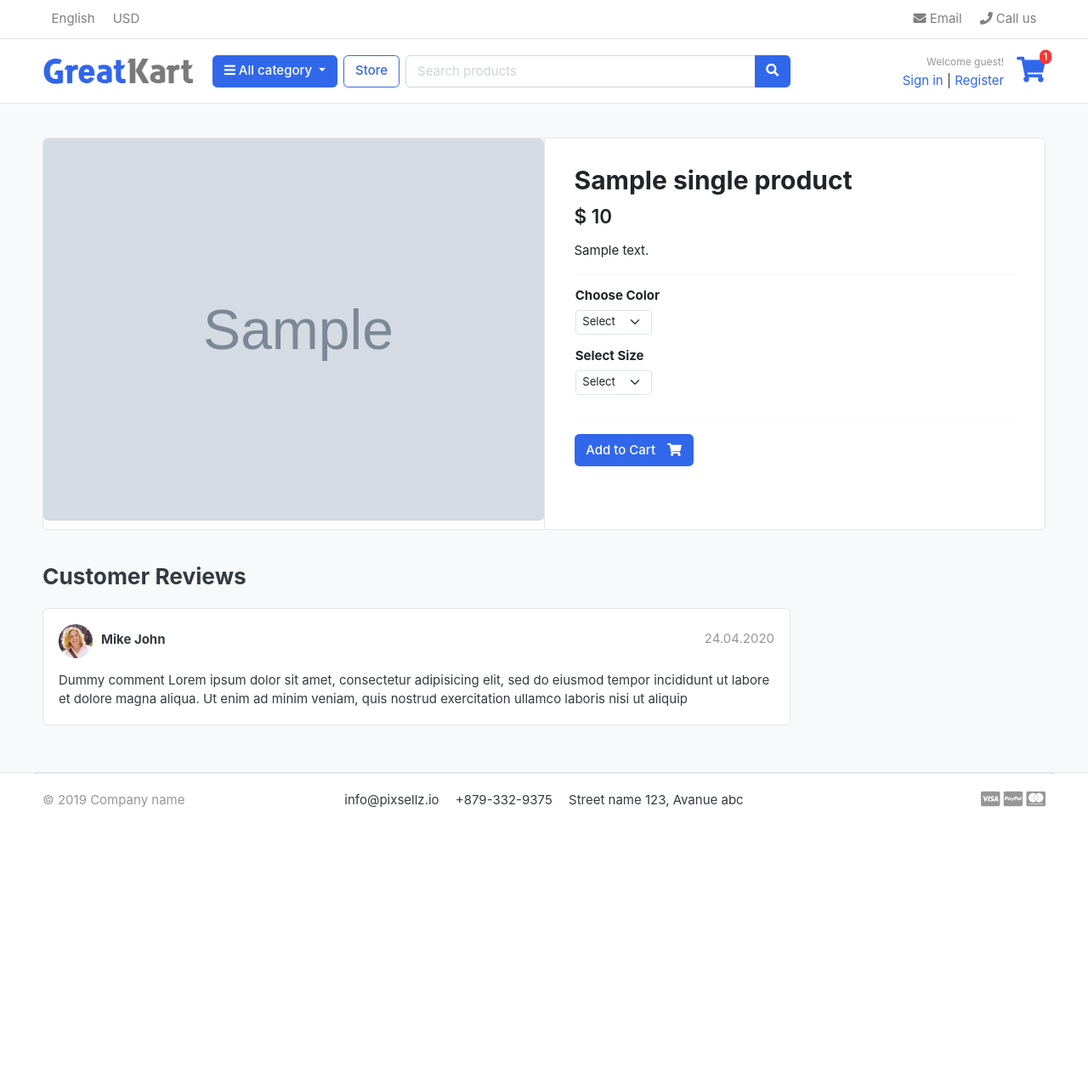
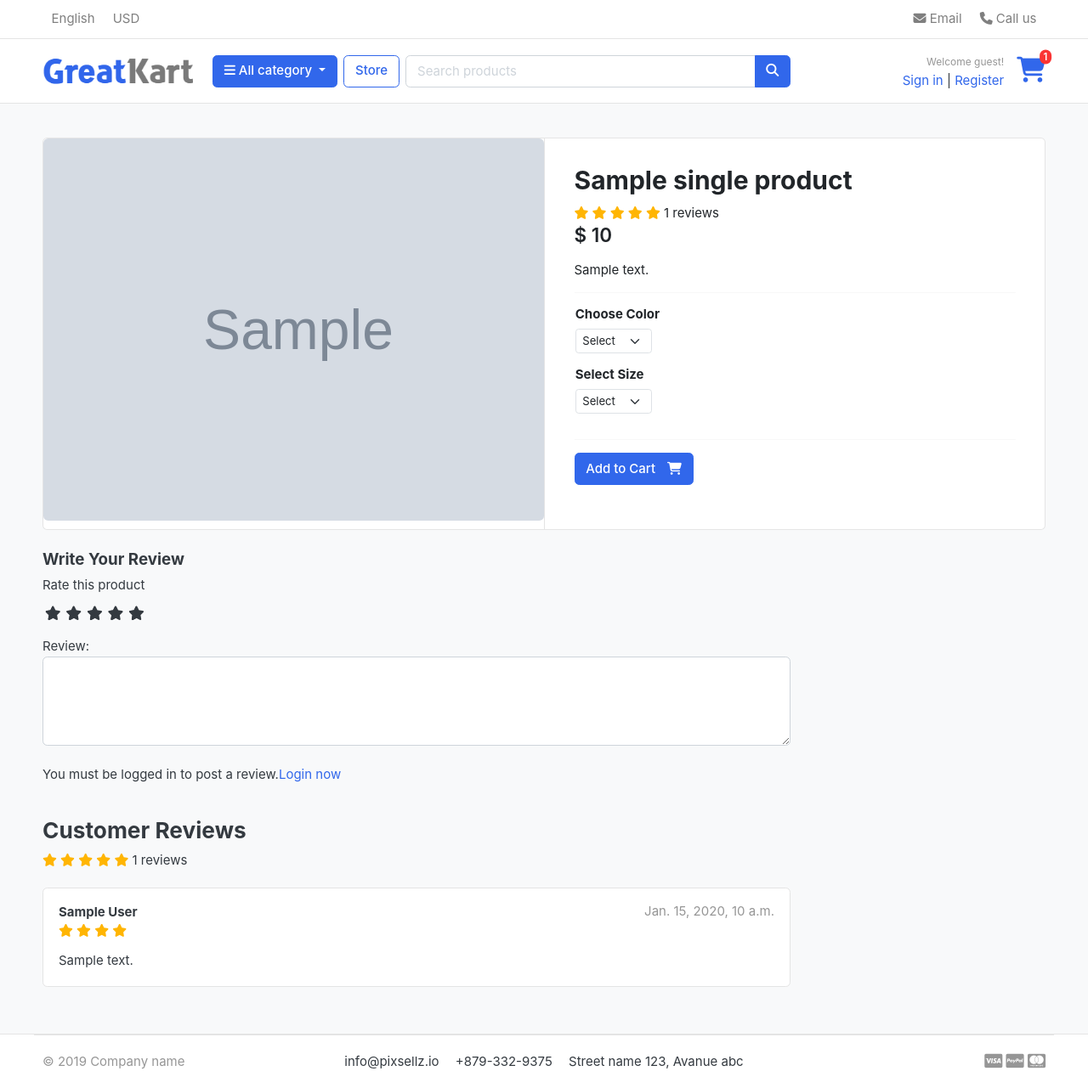
Before and after one commit to Fathimaka04/Ecommerce-django, a Django app: template templates/store/product_detail.html in a window 1280 px wide. Shown: the whole page at 85% size. Before the commit the page ends 951 px from the top, so only its background shows below. Run offline with Django 3.2, Linux system fonts and the light colour scheme; the template is opened without the code that fills it: most values are stand-ins (such as "Sample title", 1, 10 or a date in 2020); grey boxes marked "Sample" are stand-in pictures; some libraries are stand-ins or nearby versions; some web fonts are replaced.

Commit message:
review and rating system

```diff
--- a/accounts/models.py
+++ b/accounts/models.py
@@ -57,6 +57,11 @@ class account(AbstractBaseUser):
     USERNAME_FIELD='email' #setting username in login as email
     REQUIRED_FIELDS=['username','first_name','last_name']
     objects=MyAccountManager()
+
+
+    def full_name(self):
+        return f'{self.first_name} {self.last_name}'
+
     def __str__(self):
         return self.email
 
--- a/shopease/settings.py
+++ b/shopease/settings.py
@@ -123,10 +123,10 @@ USE_TZ = True
 # Static files (CSS, JavaScript, Images)
 # https://docs.djangoproject.com/en/6.0/howto/static-files/
 
-STATIC_URL = 'static/'
-STATIC_ROOT = BASE_DIR /'static'
+STATIC_URL = '/static/'
+STATIC_ROOT = BASE_DIR /'staticfiles'
 STATICFILES_DIRS=[
-    'shopease/static',
+    BASE_DIR / "static",
 ]
 
 #media files configuration
--- /dev/null
+++ b/static/css/custom.css
@@ -0,0 +1,53 @@
+
+
+/* Hide radio button */
+.rate > input {
+    display: none;
+}
+.rate {
+    display: inline-block;
+    border: 0;
+}
+
+.rate > label {
+    float: right;
+    position: relative;
+}
+
+/* showing the stars */
+.rate > label:before {
+    display: inline-block;
+    font-size: 1.1rem;
+    font-family: "Font Awesome 6 Free";
+    font-weight: 900;
+    content: "\f005";
+    margin: 0;
+    padding: 0.3rem 0.2rem;
+    cursor: pointer;
+}
+
+/* Half star */
+.rate .half:before {
+    content: "\f089";
+    position: absolute;
+    padding-right: 0;
+    font-family: "Font Awesome 6 Free";
+    font-weight: 900;
+}
+
+/* hover and checked */
+.rate input:checked ~ label,
+.rate label:hover,
+.rate label:hover ~ label {
+    color: #ffb503;
+}
+
+/* hover highlight */
+.rate input:checked + label:hover,
+.rate input:checked ~ label:hover,
+.rate label:hover ~ input:checked ~ label {
+    color: #cc9000;
+}
+.rating-star i{
+    color: #ffb503 !important;
+}
--- a/store/admin.py
+++ b/store/admin.py
@@ -1,5 +1,5 @@
 from django.contrib import admin
-from .models import Product,Variation
+from .models import Product,Variation,ReviewRating
 
 
 # Register your models here.
@@ -15,3 +15,4 @@ class VariationAdmin(admin.ModelAdmin):
 
 admin.site.register(Product,ProductAdmin)
 admin.site.register(Variation,VariationAdmin)
+admin.site.register(ReviewRating)
--- a/store/urls.py
+++ b/store/urls.py
@@ -26,4 +26,6 @@ urlpatterns = [
     path('category/<slug:category_slug>/',views.store,name='products_by_category'),
     path('category/<slug:category_slug>/<slug:product_slug>/',views.product_detail,name='products_detail'),
     path('search/',views.search,name='search'),
+    path('submit_review/<int:product_id>/',views.submit_review,name='submit_review'),
+
 ]
--- a/templates/base.html
+++ b/templates/base.html
@@ -6,51 +6,47 @@
 <meta http-equiv="pragma" content="no-cache" />
 <meta http-equiv="cache-control" content="max-age=604800" />
 <meta name="viewport" content="width=device-width, initial-scale=1, shrink-to-fit=no">
+
+<!-- Bootstrap CSS -->
 <link href="https://cdn.jsdelivr.net/npm/bootstrap@5.3.2/dist/css/bootstrap.min.css" rel="stylesheet">
-<link rel="stylesheet" href="https://cdnjs.cloudflare.com/ajax/libs/font-awesome/4.7.0/css/font-awesome.min.css">
+
+<!-- Font Awesome 5 -->
+<link rel="stylesheet"
+      href="https://cdnjs.cloudflare.com/ajax/libs/font-awesome/6.4.0/css/all.min.css"
+      crossorigin="anonymous"
+      referrerpolicy="no-referrer" />
 
 <title>GreatKart | One of the Biggest Online Shopping Platform</title>
-
 <link href="{% static 'images/favicon.ico' %}" rel="shortcut icon" type="image/x-icon">
 
 <!-- jQuery -->
-<script src="js/jquery-2.0.0.min.js" type="text/javascript"></script>
+<script src="{% static 'js/jquery-2.0.0.min.js' %}" type="text/javascript"></script>
 
-<!-- Bootstrap4 files-->
-<script src="js/bootstrap.bundle.min.js" type="text/javascript"></script>
-<link href="{% static 'css/bootstrap.css'%}" rel="stylesheet" type="text/css"/>
-
-<!-- Font awesome 5 -->
-<link href="{% static 'fonts/fontawesome/css/all.min.css'%}" type="text/css" rel="stylesheet">
+<!-- Bootstrap JS -->
+<script src="{% static 'js/bootstrap.bundle.min.js' %}" type="text/javascript"></script>
+<link href="{% static 'css/bootstrap.css' %}" rel="stylesheet" type="text/css"/>
 
 <!-- custom style -->
-<link href="{% static 'css/ui.css'%}" rel="stylesheet" type="text/css"/>
-<link href="{% static 'css/responsive.css'%}" rel="stylesheet" media="only screen and (max-width: 1200px)" />
+<link href="{% static 'css/ui.css' %}" rel="stylesheet" type="text/css"/>
+<link href="{% static 'css/responsive.css' %}" rel="stylesheet" media="only screen and (max-width: 1200px)" />
+<link href="{% static 'css/custom.css' %}" rel="stylesheet" type="text/css"/>
 
 <!-- custom javascript -->
-<script src="js/script.js" type="text/javascript"></script>
+<script src="{% static 'js/script.js' %}" type="text/javascript"></script>
 
 <script type="text/javascript">
-/// some script
-
-// jquery ready start
 $(document).ready(function() {
-	// jQuery code
-
+    // jQuery code
 });
-// jquery end
 </script>
-
 </head>
 <body>
-	<script src="https://cdn.jsdelivr.net/npm/bootstrap@5.3.2/dist/js/bootstrap.bundle.min.js"></script>
 
-<!-- section-header.// -->
-<!-- navabar-->
+<!-- navabar -->
 {% include 'includes/navbar.html' %}
-{% block content%}
+{% block content %}{% endblock %}
 
-
-{% endblock%}
 <!-- footer -->
 {% include 'includes/footer.html' %}
+</body>
+</html>
--- a/templates/store/product_detail.html
+++ b/templates/store/product_detail.html
@@ -26,6 +26,17 @@
 	<article class="content-body">
 
 	<h2 class="title">{{ single_product.product_name}}</h2>
+	<div class="rating-star">
+					<span>
+						<i class="fa-solid fa-star{% if single_product.averageReview < 0.5 %}-o{% elif single_product.averageReview >= 0.5 and single_product.averageReview < 1 %}-half-o {% endif %}"></i>
+						<i class="fa-solid fa-star{% if single_product.averageReview < 1.5 %}-o{% elif single_product.averageReview >= 1.5 and single_product.averageReview < 2 %}-half-o {% endif %}"></i>
+						<i class="fa-solid fa-star{% if single_product.averageReview < 2.5 %}-o{% elif single_product.averageReview >= 2.5 and single_product.averageReview < 3 %}-half-o {% endif %}"></i>
+						<i class="fa-solid fa-star{% if single_product.averageReview < 3.5 %}-o{% elif single_product.averageReview >= 3.5 and single_product.averageReview < 4 %}-half-o {% endif %}"></i>
+						<i class="fa-solid fa-star{% if single_product.averageReview < 4.5 %}-o{% elif single_product.averageReview >= 4.5 and single_product.averageReview < 5 %}-half-o {% endif %}"></i>
+						<span>{{single_product.countReview}} reviews</span>
+					</span>
+				</div>
+
 
 	<div class="mb-3">
 		<var class="price h4">$ {{single_product.price}}</var>
@@ -78,28 +89,87 @@
 <div class="row">
 			<div class="col-md-9">
 
+
+	<form action="{% url 'submit_review' single_product.id %}" method="POST">
+		{% csrf_token %}
+		<h5>Write Your Review</h5>
+		<div>
+			<!-- rating stars -->
+			<label>Rate this product</label>
+			<br>
+			<div class="rate">
+				<input type="radio" name="rating" id="rating10" value="5" ><label for="rating10" title="5"></label>
+				<input type="radio" name="rating" id="rating9" value="4.5" ><label for="rating9" title="4.5" class="half"></label>
+				<input type="radio" name="rating" id="rating8" value="4" ><label for="rating8" title="4"></label>
+				<input type="radio" name="rating" id="rating7" value="3.5" ><label for="rating7" title="3.5" class="half"></label>
+				<input type="radio" name="rating" id="rating6" value="3" ><label for="rating6" title="3"></label>
+				<input type="radio" name="rating" id="rating5" value="2.5" ><label for="rating5" title="2.5" class="half"></label>
+				<input type="radio" name="rating" id="rating4" value="2" ><label for="rating4" title="2"></label>
+				<input type="radio" name="rating" id="rating3" value="1.5" ><label for="rating3" title="1.5" class="half"></label>
+				<input type="radio" name="rating" id="rating2" value="1" ><label for="rating2" title="1"></label>
+				<input type="radio" name="rating" id="rating1" value="0.5" ><label for="rating1" title="0.5" class="half"></label>
+
+
+			</div>
+
+<br>
+
+			Review:
+			<textarea name="review" rows="4" class="form-control" ></textarea>
+			<br>
+			{% if user.is_authenticated %}
+			{% if orderproduct %}
+			<input type="submit" value="Submit Review" class="btn btn-primary">
+			{% else %}
+			 <p>You must purchase this product to post a review.</p>
+			{% endif %}
+			{% else %}
+			<p>You must be logged in to post a review.<span><a href="{% url 'login' %}">Login now</a></span> </p>
+			{% endif %}
+		</div>
+	{% include 'includes/alerts.html' %}
+	</form>
+	<br>
 	<header class="section-heading">
 		<h3>Customer Reviews </h3>
+		 <div class="rating-star">
+					<span>
+						<i class="fa-solid fa-star{% if single_product.averageReview < 0.5 %}-o{% elif single_product.averageReview >= 0.5 and single_product.averageReview < 1 %}-half-o {% endif %}"></i>
+						<i class="fa-solid fa-star{% if single_product.averageReview < 1.5 %}-o{% elif single_product.averageReview >= 1.5 and single_product.averageReview < 2 %}-half-o {% endif %}"></i>
+						<i class="fa-solid fa-star{% if single_product.averageReview < 2.5 %}-o{% elif single_product.averageReview >= 2.5 and single_product.averageReview < 3 %}-half-o {% endif %}"></i>
+						<i class="fa-solid fa-star{% if single_product.averageReview < 3.5 %}-o{% elif single_product.averageReview >= 3.5 and single_product.averageReview < 4 %}-half-o {% endif %}"></i>
+						<i class="fa-solid fa-star{% if single_product.averageReview < 4.5 %}-o{% elif single_product.averageReview >= 4.5 and single_product.averageReview < 5 %}-half-o {% endif %}"></i>
+						<span>{{single_product.countReview}} reviews</span>
+					</span>
+				</div>
 
 	</header>
-
+{% for review in reviews %}
 	<article class="box mb-3">
 		<div class="icontext w-100">
-			<img src="{% static './images/avatars/avatar1.jpg' %}" class="img-xs icon rounded-circle">
 			<div class="text">
-				<span class="date text-muted float-md-right">24.04.2020 </span>
-				<h6 class="mb-1">Mike John </h6>
-
+				<span class="date text-muted float-md-right">{{ review.updated_at }}</span>
+				<h6 class="mb-1">{{ review.user.full_name }}</h6>
+				<div class="rating-star">
+					<span>
+						<i class="fa-solid fa-star{% if review.rating == 0.5 %}-half-o{% elif review.rating < 1 %}-o {% endif %}"></i>
+						<i class="fa-solid fa-star{% if review.rating == 1.5 %}-half-o{% elif review.rating < 2 %}-o {% endif %}"></i>
+						<i class="fa-solid fa-star{% if review.rating == 2.5 %}-half-o{% elif review.rating < 3 %}-o {% endif %}"></i>
+						<i class="fa-solid fa-star{% if review.rating == 3.5 %}-half-o{% elif review.rating < 4 %}-o {% endif %}"></i>
+						<i class="fa-solid fa-star{% if review.rating == 4.5 %}-half-o{% elif review.rating < 5 %}-o {% endif %}"></i>
+					</span>
+				</div>
 			</div>
 		</div> <!-- icontext.// -->
 		<div class="mt-3">
+
 			<p>
-				Dummy comment Lorem ipsum dolor sit amet, consectetur adipisicing elit, sed do eiusmod
-				tempor incididunt ut labore et dolore magna aliqua. Ut enim ad minim veniam,
-				quis nostrud exercitation ullamco laboris nisi ut aliquip
+				{{ review.review }}
 			</p>
 		</div>
 	</article>
+
+	{% endfor %}
 
 
 
```
Also changed, not shown: store/forms.py (added, +7 -0 lines), store/models.py (+32 -0 lines), store/views.py (+43 -3 lines), store/migrations/0005_reviewrating.py (added), store/migrations/0006_remove_reviewrating_subject.py (added).
